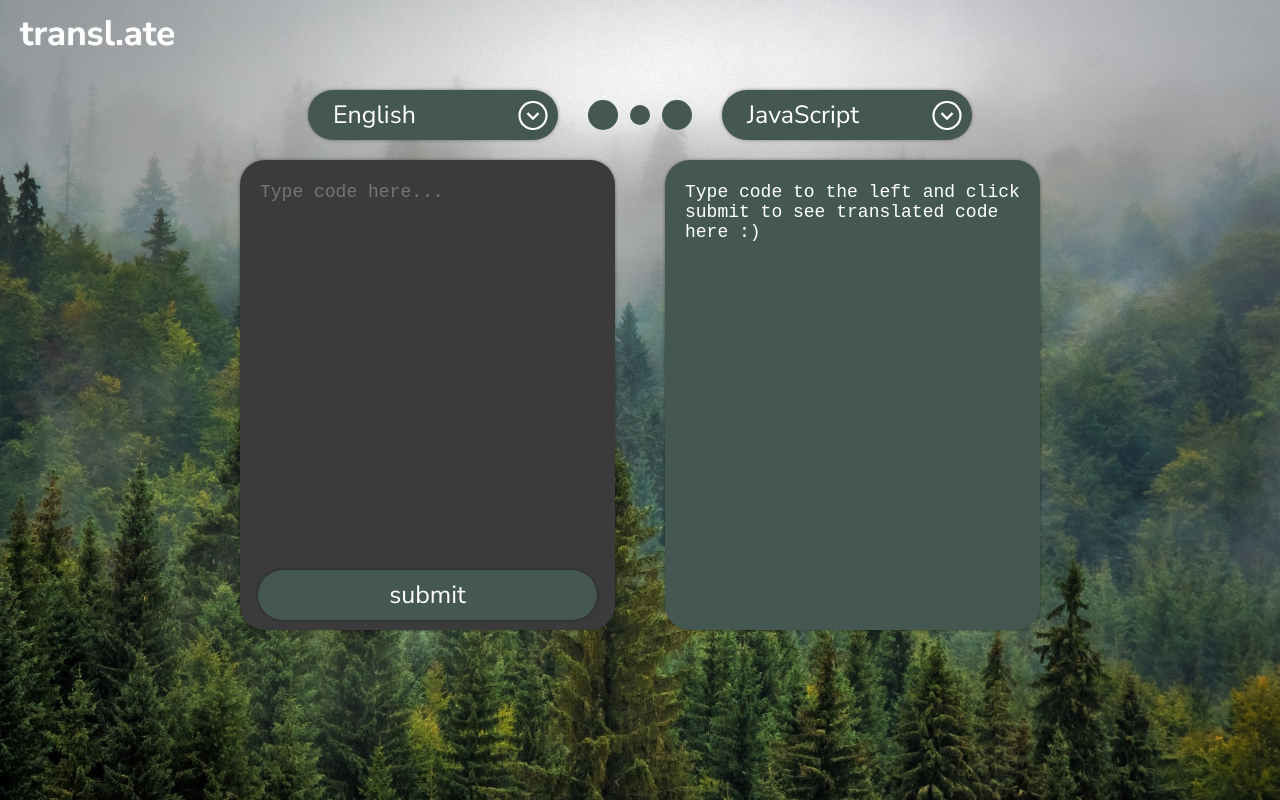
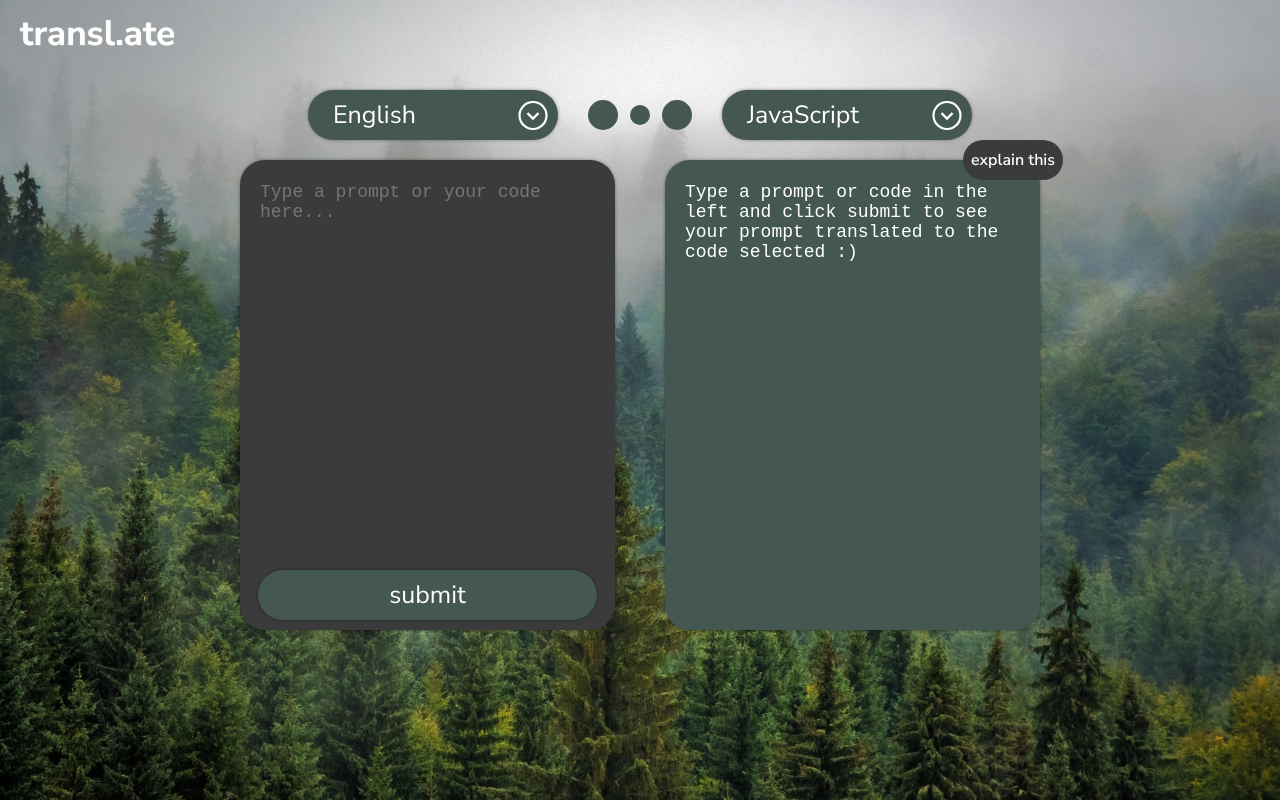
Before and after one commit to mickrueg/transl.ate, a React (Create React App) app: page /app in a window 1280 px wide. Built offline with nearby package versions, Linux system fonts and the light colour scheme.

Commit message:
Added css of ExplainThis button

```diff
--- a/src/App.js
+++ b/src/App.js
@@ -17,7 +17,7 @@ function App() {
   const [fromInput,setFromInput] = useState("");
   const [fromOpen,setFromOpen] = useState(false)
   const [toLanguage,setToLanguage] = useState("JavaScript");
-  const [toInput,setToInput] = useState("Type code to the left and click submit to see translated code here :)");
+  const [toInput,setToInput] = useState("Type a prompt or code in the left and click submit to see your prompt translated to the code selected :)");
   const [toOpen,setToOpen] = useState(false)
 
   return (
--- a/src/Components/Application/Panels/CodePanel.css
+++ b/src/Components/Application/Panels/CodePanel.css
@@ -58,3 +58,13 @@
 .CodePanel-shape ::-webkit-scrollbar-thumb:hover {
     background: #686868;
 }
+
+.CodePanel-ExplainThis{
+    /* border: solid white; */
+    width: 400px;
+    height: 40px;
+    margin-top: -20px;
+    display: flex;
+    justify-content: right;
+
+}
--- a/src/Components/Application/Panels/CodePanel.js
+++ b/src/Components/Application/Panels/CodePanel.js
@@ -1,5 +1,6 @@
 import React from 'react';
 import './CodePanel.css';
+import ExplainThis from './ExplainThis';
 import FromText from './FromText.js';
 import ToText from './ToText';
 
@@ -7,6 +8,9 @@ const CodePanel = ({type="fromText", layout="fromLayout"}) => {
     return (
         <div className={`CodePanel-shape ${layout}`}>
             {type==="fromText"?<FromText />:<ToText />}
+            <div className='CodePanel-ExplainThis'>
+                {type==="toText"?<ExplainThis />:null}
+            </div>
         </div>
     );
 };
--- /dev/null
+++ b/src/Components/Application/Panels/ExplainThis.css
@@ -0,0 +1,13 @@
+.ExplainThis-shape{
+    width: 100px;
+    height: 40px;
+    background-color: #3B3B3B;
+    border-radius: 20px;
+    display: grid;
+}
+
+.ExplainThis-text{
+    margin: auto;
+    color: white;
+    font-weight: 600;
+}
--- /dev/null
+++ b/src/Components/Application/Panels/ExplainThis.js
@@ -0,0 +1,14 @@
+import React from 'react';
+import './ExplainThis.css';
+
+const ExplainThis = () => {
+    return (
+        <div className='ExplainThis-shape'>
+            <div className='ExplainThis-text'>
+                explain this
+            </div>
+        </div>
+    );
+};
+
+export default ExplainThis;
--- a/src/Components/Application/Panels/FromText.js
+++ b/src/Components/Application/Panels/FromText.js
@@ -49,7 +49,7 @@ const FromText = () => {
 
     return (
         <>
-            <textarea id="fromText" name="fromText" placeholder='Type code here...' onChange={(e)=>{setFromInput(e.target.value)}} onClick={()=>{
+            <textarea id="fromText" name="fromText" placeholder='Type a prompt or your code here...' onChange={(e)=>{setFromInput(e.target.value)}} onClick={()=>{
                 setFromOpen(false);
                 setToOpen(false);
             }}></textarea>
```
